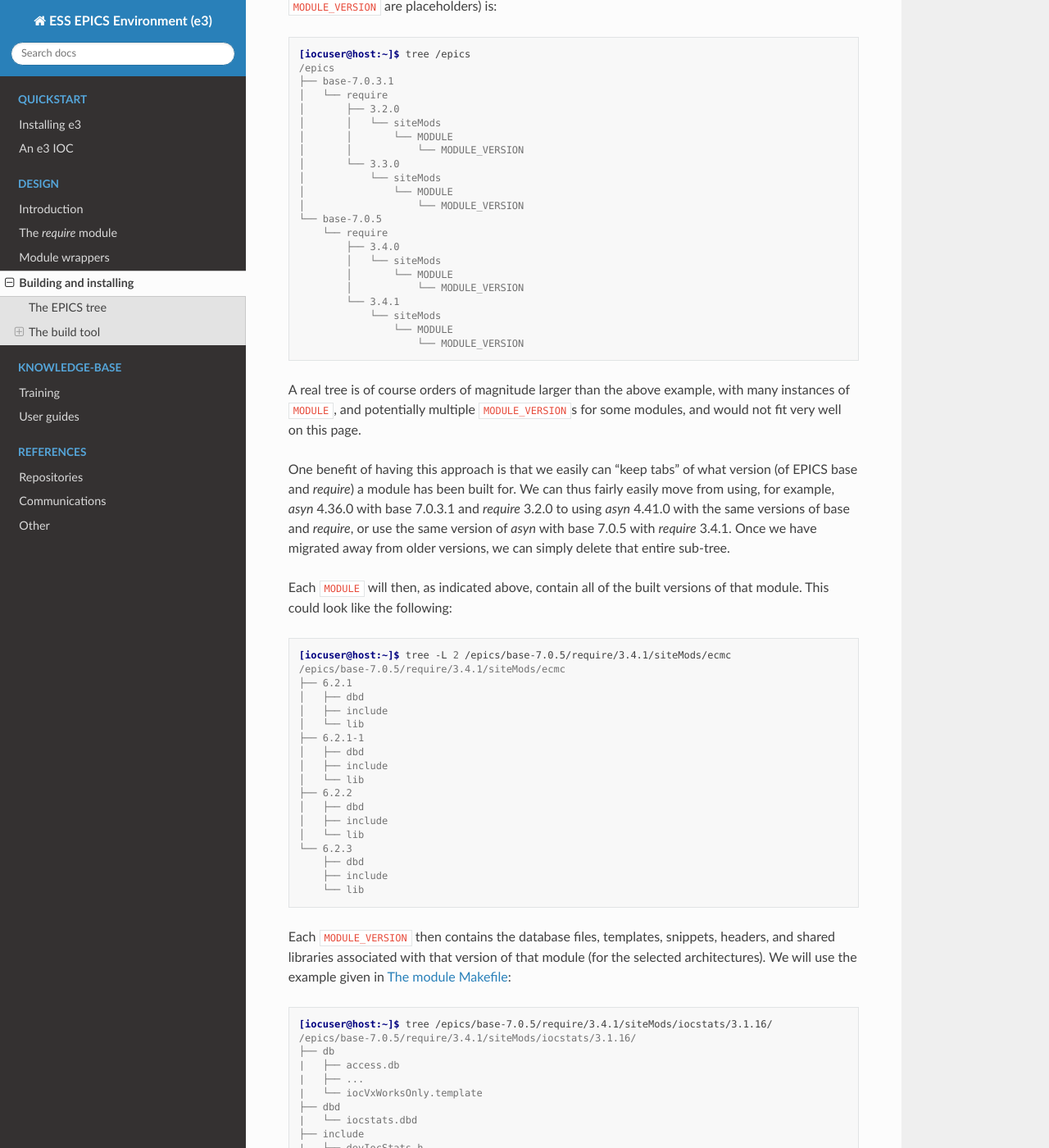
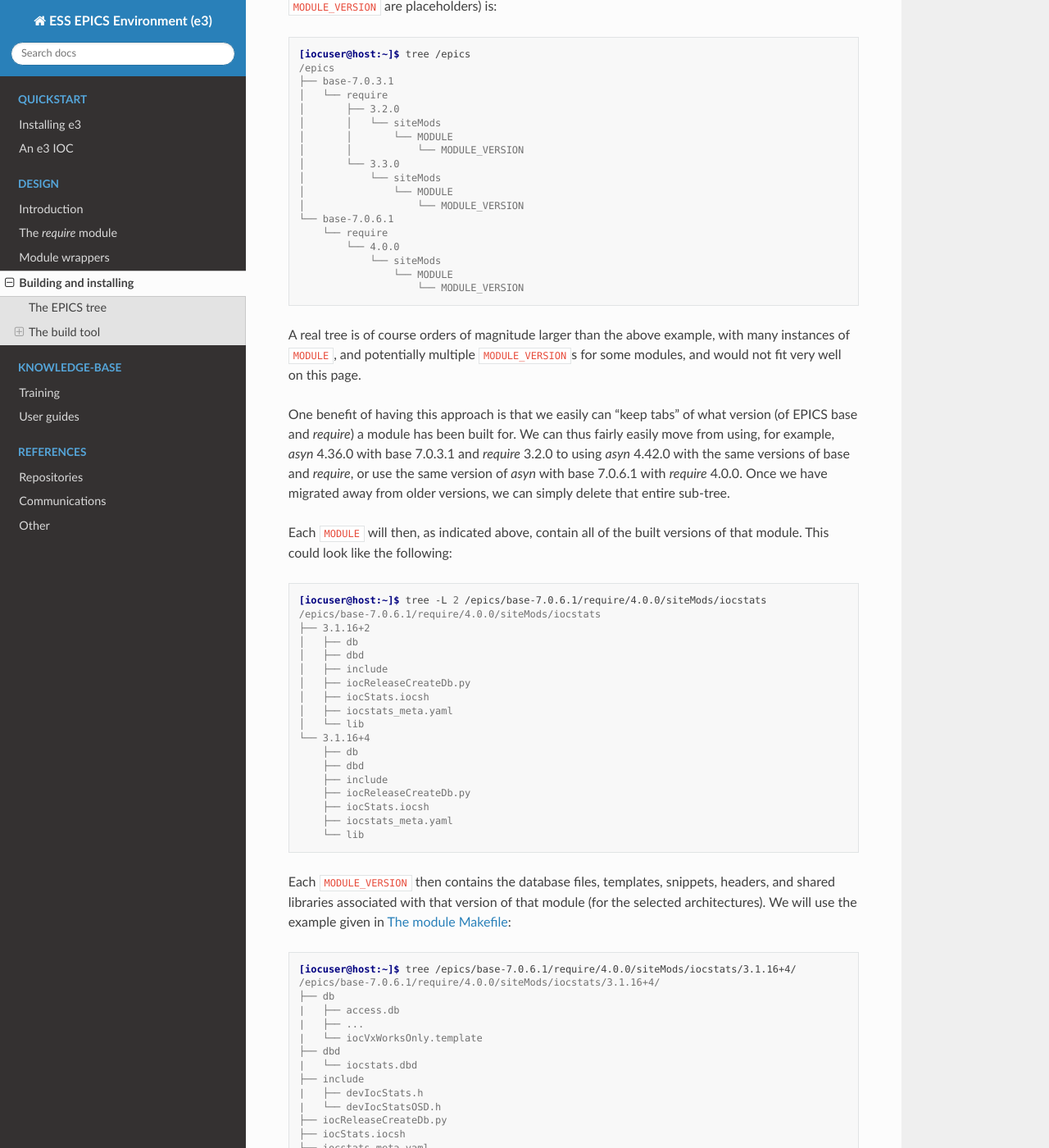
Before and after one commit to ttkorhonen/e3pages, a Sphinx documentation site: the page built from docs/design/4_build_process.md, in a window 1280 px wide and 1400 px high, scrolled down 390 px. Shown: the whole window at 82% size. Built offline with Sphinx 7.4.7 and the Read the Docs theme 2.0.0, drawn with Linux system fonts in a browser that asks for light colours; some of the changed text lies outside the part shown.

Commit message:
Updated design sections

````diff
--- a/docs/design/4_build_process.md
+++ b/docs/design/4_build_process.md
@@ -27,13 +27,9 @@ differentiated between module types. A graphical representation of this (where
 │           └── siteMods
 │               └── MODULE
 │                   └── MODULE_VERSION
-└── base-7.0.5
+└── base-7.0.6.1
     └── require
-        ├── 3.4.0
-        │   └── siteMods
-        │       └── MODULE
-        │           └── MODULE_VERSION
-        └── 3.4.1
+        └── 4.0.0
             └── siteMods
                 └── MODULE
                     └── MODULE_VERSION
@@ -46,32 +42,32 @@ modules, and would not fit very well on this page.
 One benefit of having this approach is that we easily can "keep tabs" of what
 version (of EPICS base and *require*) a module has been built for. We can thus
 fairly easily move from using, for example, *asyn* 4.36.0 with base 7.0.3.1 and
-*require* 3.2.0 to using *asyn* 4.41.0 with the same versions of base and
-*require*, or use the same version of *asyn* with base 7.0.5 with *require*
-3.4.1. Once we have migrated away from older versions, we can simply delete that
+*require* 3.2.0 to using *asyn* 4.42.0 with the same versions of base and
+*require*, or use the same version of *asyn* with base 7.0.6.1 with *require*
+4.0.0. Once we have migrated away from older versions, we can simply delete that
 entire sub-tree.
 
 Each `MODULE` will then, as indicated above, contain all of the built versions
 of that module. This could look like the following:
 
 ```console
-[iocuser@host:~]$ tree -L 2 /epics/base-7.0.5/require/3.4.1/siteMods/ecmc
-/epics/base-7.0.5/require/3.4.1/siteMods/ecmc
-├── 6.2.1
-│   ├── dbd
-│   ├── include
-│   └── lib
-├── 6.2.1-1
-│   ├── dbd
-│   ├── include
-│   └── lib
-├── 6.2.2
-│   ├── dbd
-│   ├── include
-│   └── lib
-└── 6.2.3
+[iocuser@host:~]$ tree -L 2 /epics/base-7.0.6.1/require/4.0.0/siteMods/iocstats
+/epics/base-7.0.6.1/require/4.0.0/siteMods/iocstats
+├── 3.1.16+2
+│   ├── db
+│   ├── dbd
+│   ├── include
+│   ├── iocReleaseCreateDb.py
+│   ├── iocStats.iocsh
+│   ├── iocstats_meta.yaml
+│   └── lib
+└── 3.1.16+4
+    ├── db
     ├── dbd
     ├── include
+    ├── iocReleaseCreateDb.py
+    ├── iocStats.iocsh
+    ├── iocstats_meta.yaml
     └── lib
 ```
 
@@ -81,8 +77,8 @@ the selected architectures). We will use the example given in
 {ref}`iocstats_tree`:
 
 ```console
-[iocuser@host:~]$ tree /epics/base-7.0.5/require/3.4.1/siteMods/iocstats/3.1.16/
-/epics/base-7.0.5/require/3.4.1/siteMods/iocstats/3.1.16/
+[iocuser@host:~]$ tree /epics/base-7.0.6.1/require/4.0.0/siteMods/iocstats/3.1.16+4/
+/epics/base-7.0.6.1/require/4.0.0/siteMods/iocstats/3.1.16+4/
 ├── db
 |   ├── access.db
 |   ├── ...
@@ -115,7 +111,7 @@ main targets available by typing `make help`
 ---------------------------------------
 Available targets
 ---------------------------------------
-install         Install current module to $(EPICS_BASE)/require/$(E3_REQUIRE_VERSION)/siteMods
+install         Install module to $(E3_MODULES_INSTALL_LOCATION)
 uninstall       Uninstall the current module
 build           Build current module
 prebuild        Run module-specific commands before building
````
Also changed, not shown: docs/design/1_intro.md (+1 -1 lines), docs/design/2_require.md (+14 -18 lines).
